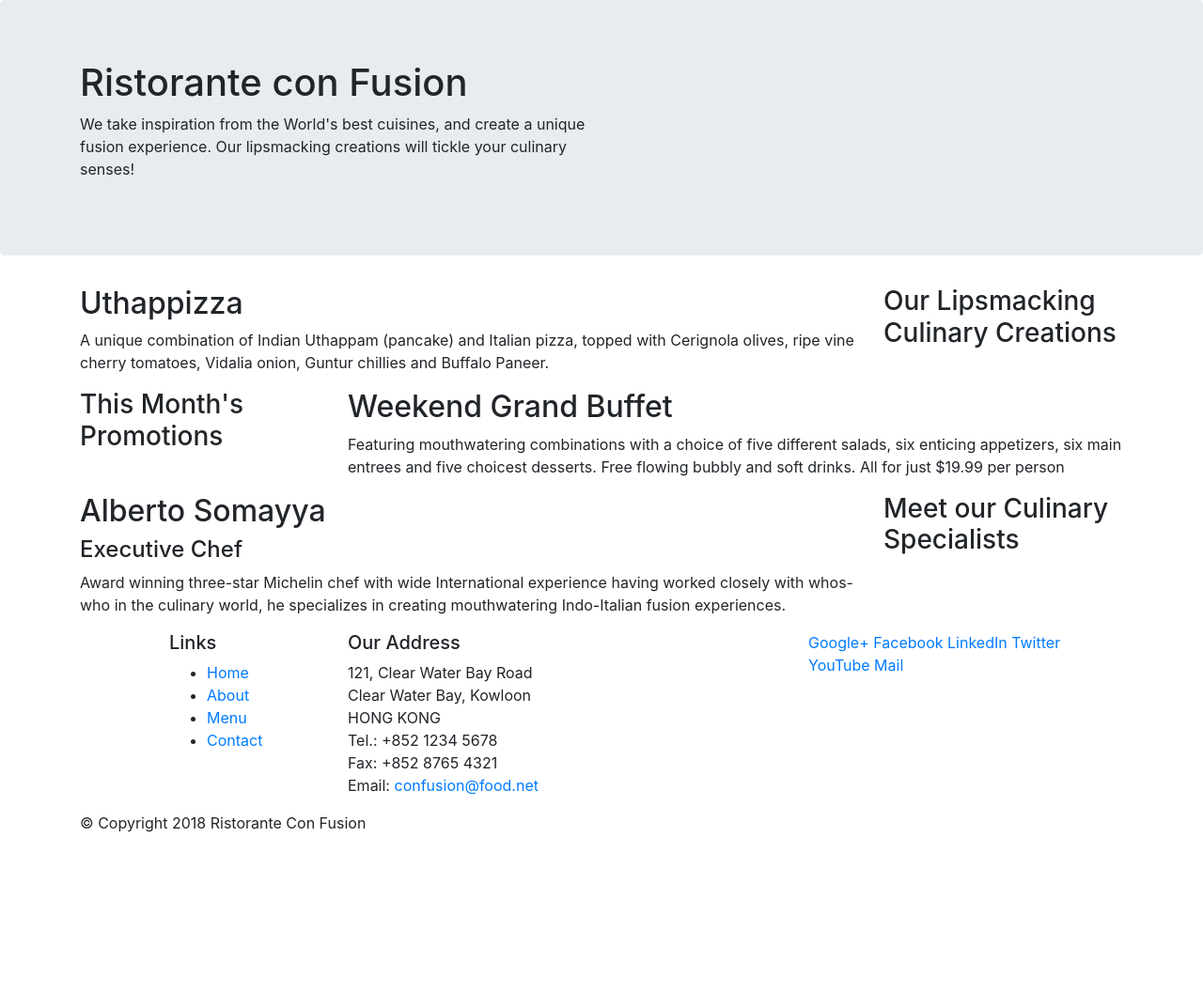
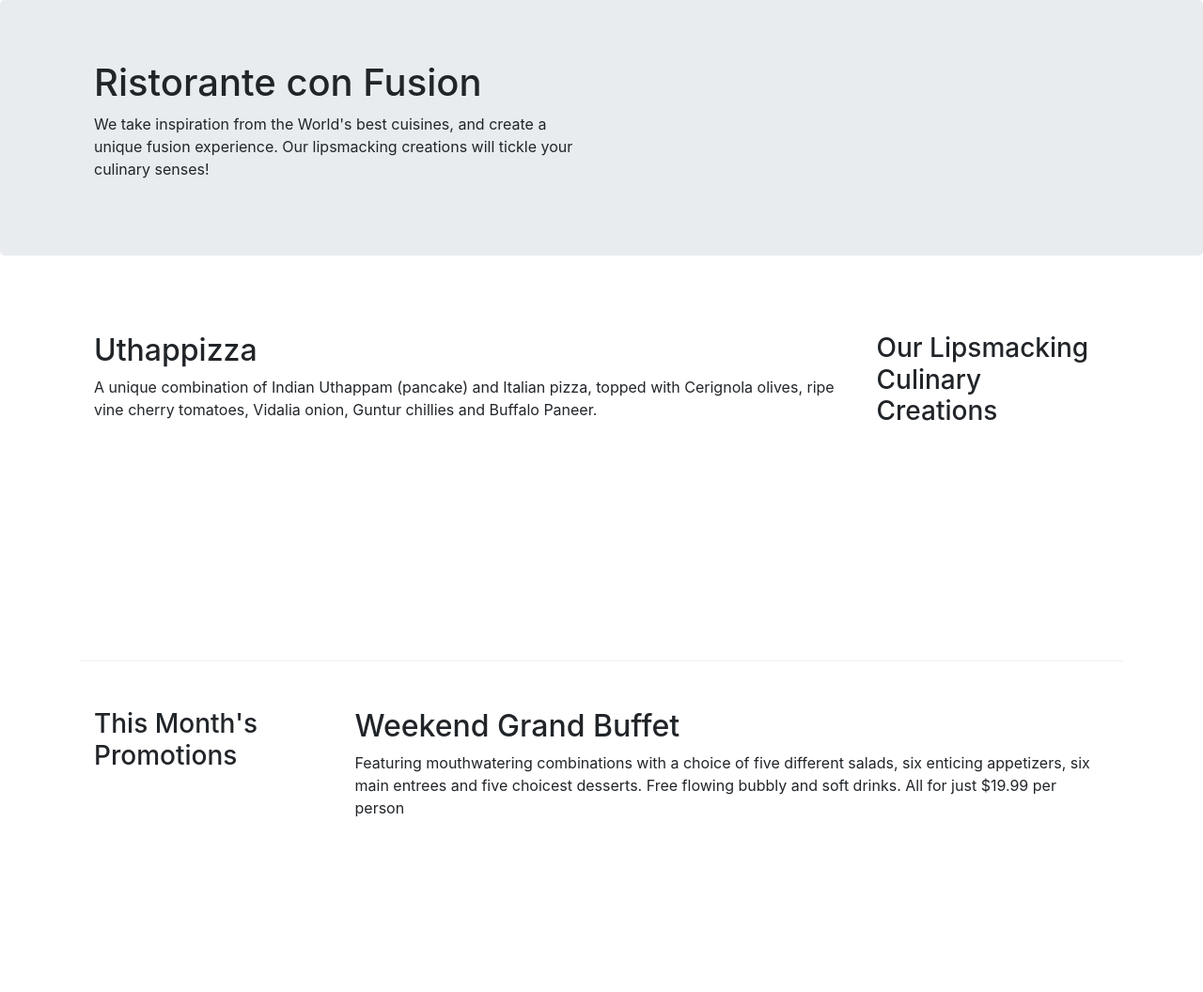
Before and after one commit to Marrek9099/Bootstrap, a website: page index.html in a window 1280 px wide. Shown: the top 1056 px of the page at 94% size. Before the commit the page ends 904 px from the top, so only its background shows below. Drawn offline with nearby package versions, Linux system fonts and the light colour scheme.

Commit message:
Second Bootstrap Commit

```diff
--- /dev/null
+++ b/css/style.css
@@ -0,0 +1,17 @@
+.row-header {
+    margin: 0px auto;
+    padding: 0px;
+}
+
+.row-content {
+    margin:0px auto;
+    padding: 50px 0px 50px 0px;
+    border-bottom: 1px ridge;
+    min-height:400px;
+}
+
+.footer {
+    background-color: #D1C4E9;
+    margin: 0px auto;
+    padding: 20px 0px 20px 0px;
+}
--- a/index.html
+++ b/index.html
@@ -7,6 +7,7 @@
     <meta http-equiv="x-ua-compatible" content="ie=edge">
     <!-- Bootstrap CSS -->
     <link rel="stylesheet" href="node_modules/bootstrap/dist/css/bootstrap.min.css">
+    <link rel="stylesheet" href="css/style.css">
     <title>Ristorante Con Fusion</title>
 </head>
 
@@ -14,7 +15,7 @@
 
     <header class="jumbotron">
         <div class="container">
-            <div class="row">
+            <div class="row row-header">
                 <div class="col-12 col-sm-6">
                     <h1>Ristorante con Fusion</h1>
                     <p>We take inspiration from the World's best cuisines, and create a unique fusion experience. Our lipsmacking creations will tickle your culinary senses!</p>
@@ -26,7 +27,7 @@
     </header>
 
     <div class="container">
-        <div class="row">
+        <div class="row row-content">
             <div class="col-12 col-sm-4 order-sm-last col-md-3">
                 <h3>Our Lipsmacking Culinary Creations</h3>
             </div>
@@ -37,7 +38,7 @@
         </div>
 
 
-        <div class="row">
+        <div class="row row-content">
             <div class="col-12 col-sm-4 col-md-3">
                 <h3>This Month's Promotions</h3>
             </div>
@@ -47,7 +48,7 @@
             </div>
         </div>
 
-        <div class="row">
+        <div class="row row-content">
             <div class="col-12 col-sm-4 order order-sm-last col-md-3">
                 <h3>Meet our Culinary Specialists</h3>
             </div>
@@ -59,12 +60,12 @@
         </div>
     </div>
 
-    <footer>
+    <footer class="footer">
         <div class="container">
             <div class="row">
                 <div class="col-4 offset-1 col-sm-2">
                     <h5>Links</h5>
-                    <ul>
+                    <ul class="list-unstyled">
                         <li><a href="#">Home</a></li>
                         <li><a href="#">About</a></li>
                         <li><a href="#">Menu</a></li>
```
